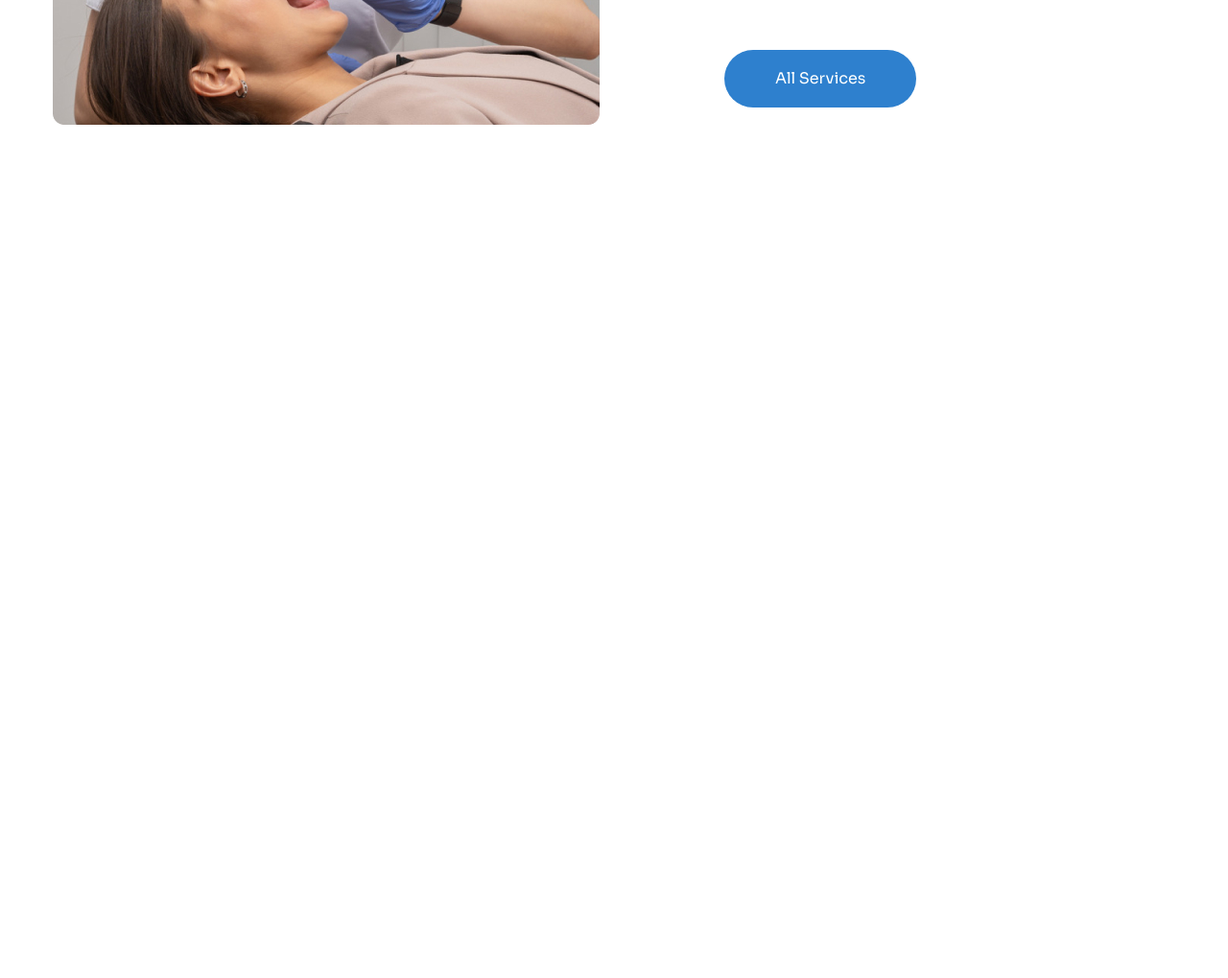
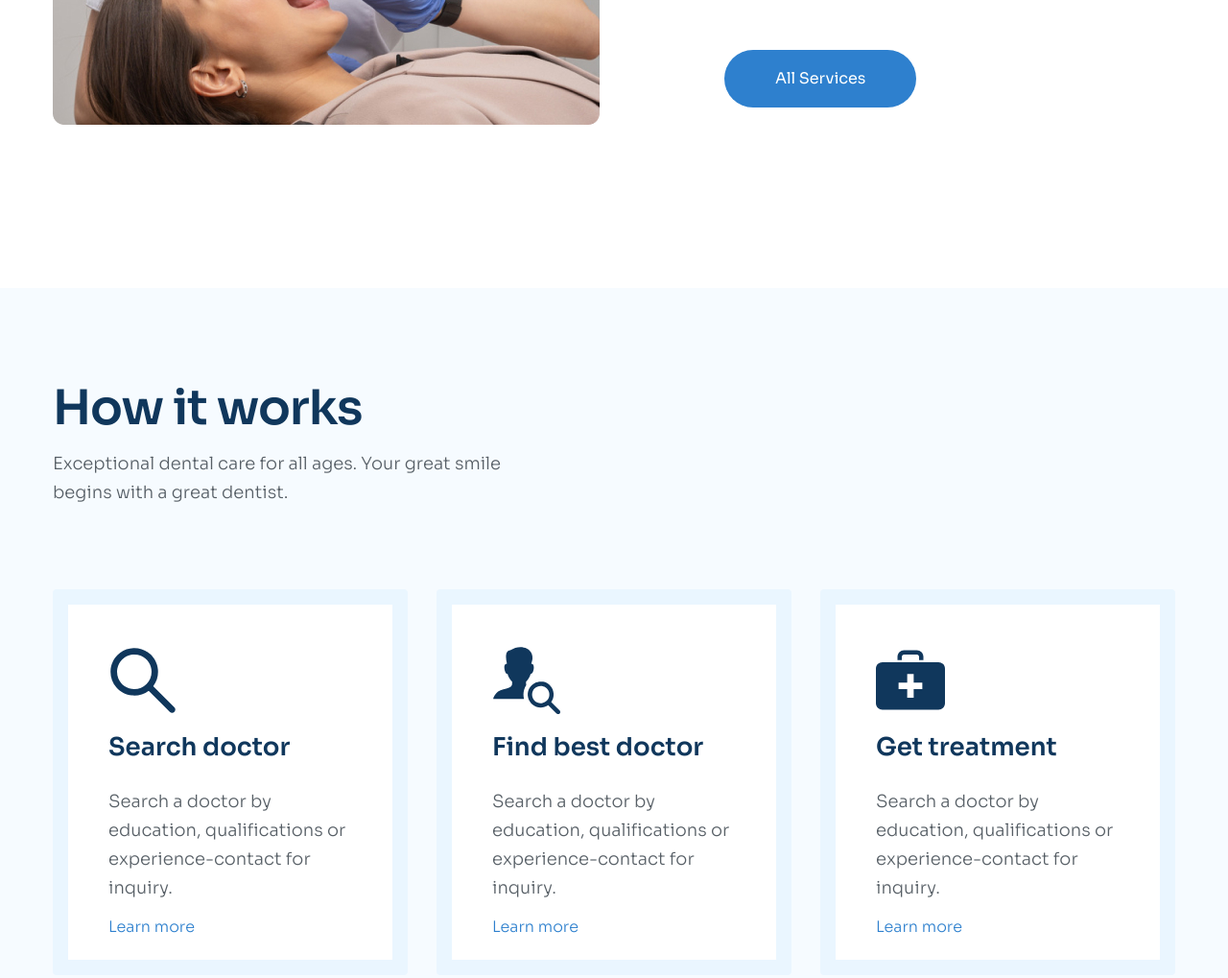
Before and after one commit to xuankh4ng/htmlcss-project-03, a plain HTML site: page index.html in a window 1280 px wide. Shown: the part 1608-2627 px from the top of the page at 96% size. Before the commit the page ends 1908 px from the top, so only its background shows below. Drawn offline with Linux system fonts and the light colour scheme.

Commit message:
feat: add "How it works" section

```diff
--- a/assets/css/styles.css
+++ b/assets/css/styles.css
@@ -177,7 +177,6 @@ header .content .info {
 
 .info section:hover {
   box-shadow: 0px 14px 28px 0px rgba(0, 0, 0, 0.05);
-  cursor: pointer;
 }
 
 .info .name h3 {
@@ -201,3 +200,69 @@ header .content .info {
   padding: 22px 53px;
   border-radius: 30px;
 }
+
+/* How it Works */
+.hiw {
+  background: #F6FBFF;
+}
+
+.hiw .area {
+  padding: 100px 0;
+}
+
+.hiw .heading {
+  color: #10375C;
+  font-size: 5rem;
+  font-weight: 600;
+  letter-spacing: -0.1rem;
+
+  margin-bottom: 18px;
+}
+
+.hiw .desc {
+  width: 468px;
+  color: #575F66;
+  font-size: 1.8rem;
+  font-weight: 300;
+  line-height: 3rem;
+  /* 166.667% */
+}
+
+.hiw .container {
+  margin-top: 86px;
+  display: flex;
+  align-items: center;
+  justify-content: space-between;
+}
+
+.hiw .container section {
+  width: 370px;
+  height: 402px;
+  padding: 43px 42px;
+  border-radius: 4px;
+  background-color: #FFF;
+  border: 16px solid #EAF6FF;
+}
+
+.hiw img {
+  margin-bottom: 18px;
+}
+
+.hiw h3 {
+  color: #10375C;
+  font-size: 2.6rem;
+  font-weight: 600;
+
+  margin-bottom: 28px;
+}
+
+.hiw .container .desc {
+  margin-bottom: 18px;
+  width: 254px;
+}
+
+.hiw a {
+  color: #2E80CE;
+  font-size: 1.6rem;
+  font-weight: 300;
+}
--- a/index.html
+++ b/index.html
@@ -16,6 +16,7 @@
     />
   </head>
   <body>
+    <!-- Header -->
     <header class="hero">
       <div class="area">
         <!-- Navigation bar -->
@@ -124,5 +125,57 @@
         </section>
       </div>
     </section>
+
+    <!-- How it works -->
+    <section class="hiw">
+      <div class="area">
+        <h2 class="heading">How it works</h2>
+        <p class="desc">
+          Exceptional dental care for all ages. Your great smile begins with a
+          great dentist.
+        </p>
+
+        <div class="container">
+          <!-- Search doctor -->
+          <section>
+            <img src="./assets/imgs/search-icon.svg" alt="Search Icon" />
+            <h3>Search doctor</h3>
+            <p class="desc">
+              Search a doctor by education, qualifications or experience-contact
+              for inquiry.
+            </p>
+            <a href="#!">Learn more</a>
+          </section>
+
+          <!-- Find best doctor -->
+          <section>
+            <img
+              src="./assets/imgs/search-user-icon.svg"
+              alt="Search User Icon"
+            />
+            <h3>Find best doctor</h3>
+            <p class="desc">
+              Search a doctor by education, qualifications or experience-contact
+              for inquiry.
+            </p>
+            <a href="#!">Learn more</a>
+          </section>
+
+          <!-- Get treatment -->
+          <section>
+            <img
+              src="./assets/imgs/first-aid-kit-icon.svg"
+              alt="First aid kit Icon"
+            />
+            <h3>Get treatment</h3>
+            <p class="desc">
+              Search a doctor by education, qualifications or experience-contact
+              for inquiry.
+            </p>
+            <a href="#!">Learn more</a>
+          </section>
+        </div>
+      </div>
+    </section>
   </body>
 </html>
```
Also changed, not shown: assets/imgs/first-aid-kit-icon.svg (added), assets/imgs/search-icon.svg (added), assets/imgs/search-user-icon.svg (added).
